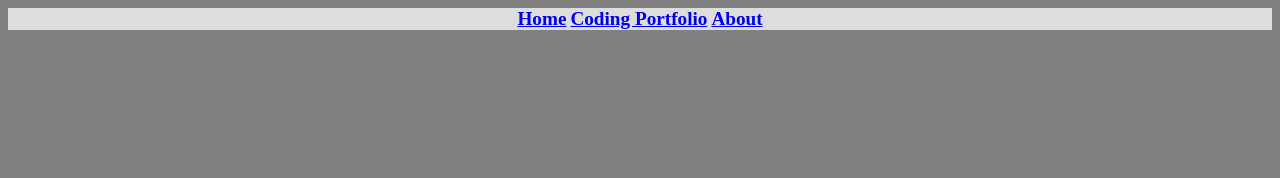
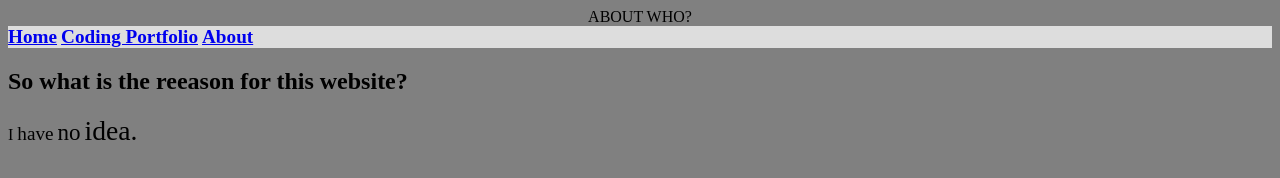
Before and after one commit to Isaac-001/Isaac-001.github.io, a plain HTML site: page aboutpage.html in a window 1280 px wide. Drawn offline with Linux system fonts and the light colour scheme.

Commit message:
Update aboutpage.html

```diff
--- a/aboutpage.html
+++ b/aboutpage.html
@@ -1,6 +1,6 @@
 <!DOCTYPE html>
-<head><center>
-	<title>ABOUT WHO?</title>
+<head>
+	<center><head>ABOUT WHO?</center><head>
 
 		<ul>
 			<li><big><b><a href="index.html">Home</a></big></li></b>
@@ -12,7 +12,13 @@
 </head>
 
 <body style="background-color:grey;">
+
 	<link rel = "stylesheet" type = "text/css" href = "mystylesheet.css" />
+	<script type="text/javascript" src = "myJavaScript1.js"></script>
+
+	<h2>So what is the reeason for this website?</h2>
+
+	<p>I <big>have</big> <big><big>no</big></big> <big><big><big>idea.</p></big></big></big>
 
 
 </body>
```
